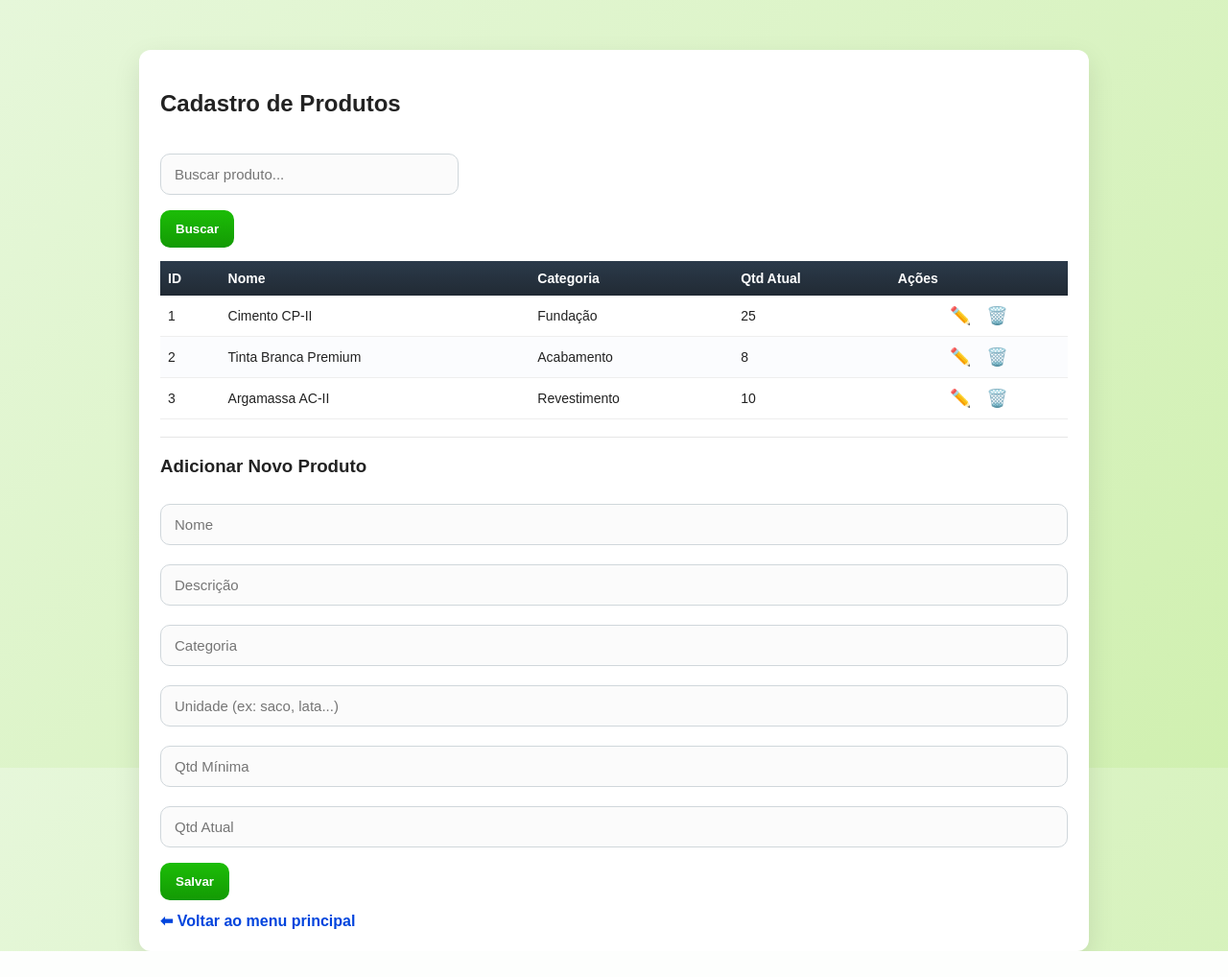
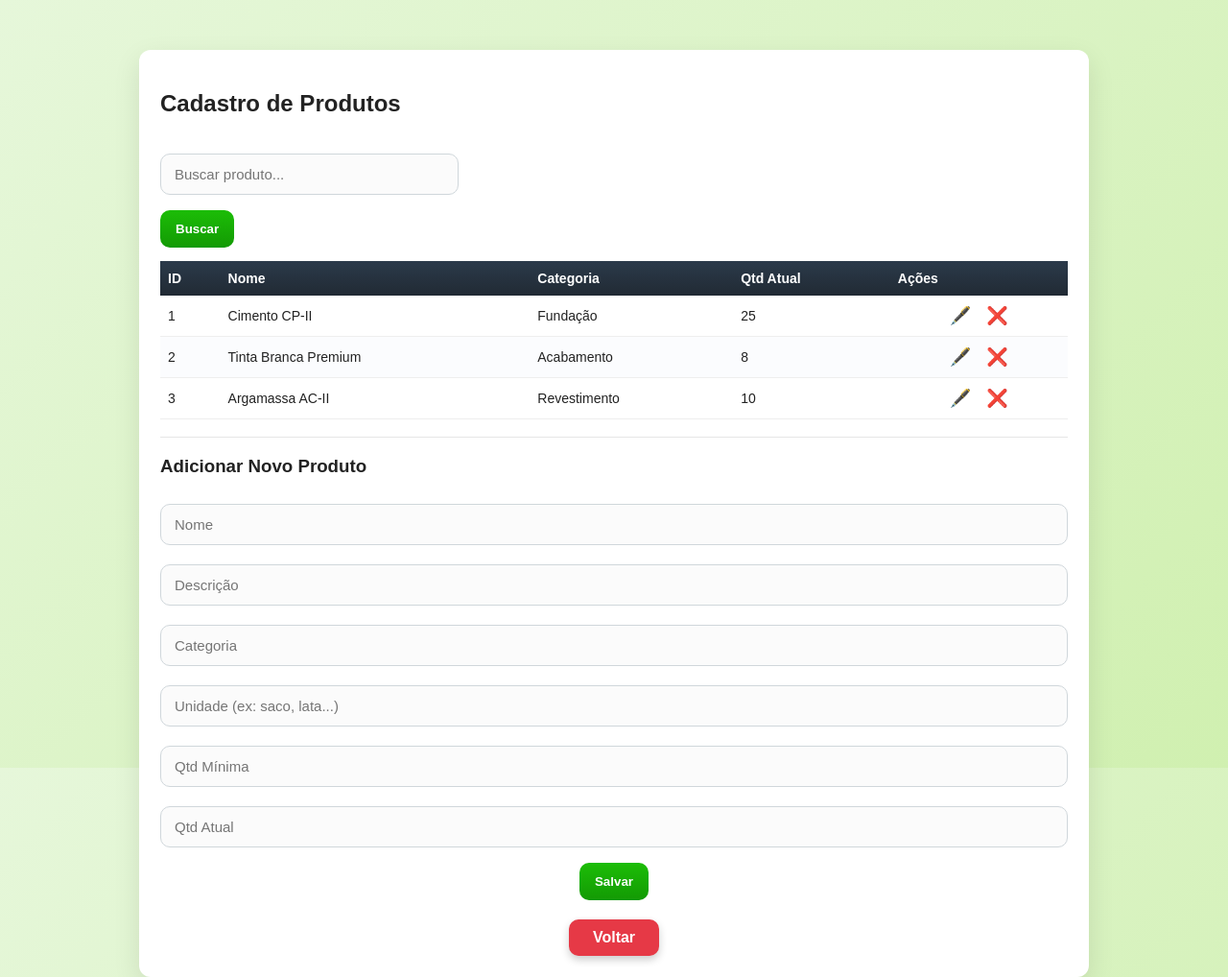
Before and after one commit to Lucas-Magalhaes-oficial/Prova-Pratica-Saep, a PHP site: page /cadastro_produto.php in a window 1280 px wide. Shown: the whole page at 96% size. Before the commit the page ends 991 px from the top, so only its background shows below. Run offline with PHP 8.4, Linux system fonts and the light colour scheme; a user stored in the database is signed in; data comes from the database, SQL or seed files in the repository; both versions use the stored data as it was after the commit.

Commit message:
troca
troca

```diff
--- a/PROJETO_PRATICO/cadastro_produto.php
+++ b/PROJETO_PRATICO/cadastro_produto.php
@@ -126,8 +126,8 @@ if (isset($_GET['editar'])) {
               <td><?= htmlspecialchars($p['categoria']) ?></td>
               <td><?= $p['quantidade_atual'] ?></td>
               <td class="acoes">
-                <a href="?editar=<?= $p['id_produto'] ?>">✏️</a>
-                <a href="?excluir=<?= $p['id_produto'] ?>" onclick="return confirm('Deseja realmente excluir este produto?')">🗑️</a>
+                <a href="?editar=<?= $p['id_produto'] ?>">🖋️</a>
+                <a href="?excluir=<?= $p['id_produto'] ?>" onclick="return confirm('Deseja realmente excluir este produto?')">❌</a>
               </td>
             </tr>
           <?php endwhile; ?>
@@ -157,10 +157,18 @@ if (isset($_GET['editar'])) {
              <?= $produtoEdit['id_produto'] ? 'readonly' : '' ?>
              required>
 
-      <button type="submit" name="salvar">Salvar</button>
+
+
+             <center>
+    <button type="submit" name="salvar">Salvar</button>
+</center>
+
+
     </form>
 
-    <a class="voltar" href="index.php">⬅ Voltar ao menu principal</a>
+    <div class="voltar-container">
+    <a href="index.php" class="btn-voltar">Voltar</a>
+</div>
   </div>
 </div>
 </body>
--- a/PROJETO_PRATICO/estoque.php
+++ b/PROJETO_PRATICO/estoque.php
@@ -152,8 +152,9 @@ $historico = $conn->query("
       </table>
     </div>
 
-    <a class="voltar" href="index.php">⬅ Voltar ao menu principal</a>
-  </div>
+    <div class="voltar-estoque">
+    <a href="index.php" class="btn-voltar">Voltar</a>
+</div>
 </div>
 </body>
 </html>
--- a/PROJETO_PRATICO/style.css
+++ b/PROJETO_PRATICO/style.css
@@ -209,7 +209,77 @@ tr:nth-child(even) td { background: #fbfcfe; }
 hr { border: none; border-top: 1px solid #e6e6e6; margin: 18px 0; }
 
 /* Link voltar */
-.voltar { display:inline-block; margin-top:12px; color:#0044dd; text-decoration:none; font-weight:700; }
+.voltar {
+	 display:inline-block;
+
+	 margin-top:12px;
+
+	 color:#0044dd;
+
+	 text-decoration:none;
+	 font-weight:700;
+
+	 text-align: center;
+	}
+
+	.voltar-estoque {
+		width: 100%;
+		text-align: center;
+		margin-top: 20px;
+	}
+
+	.btn-voltar {
+		display: inline-block;
+		padding: 10px 25px;
+		background: #e63946;
+		color: #fff;
+		border-radius: 10px;
+		font-weight: bold;
+		text-decoration: none;
+		transition: 0.3s;
+		box-shadow: 0 4px 8px rgba(0,0,0,0.2);
+	}
+
+	.btn-voltar:hover {
+		background: #d62828;
+		transform: scale(1.05);
+	}
+
+	.voltar-container {
+		width: 100%;
+		text-align: center;
+		margin-top: 20px;
+	}
+
+	.btn-voltar {
+		display: inline-block;
+		padding: 10px 25px;
+		background: #e63946;
+		color: #fff;
+		border-radius: 10px;
+		font-weight: bold;
+		text-decoration: none;
+		transition: 0.3s;
+		box-shadow: 0 4px 8px rgba(0,0,0,0.2);
+	}
+
+	.btn-voltar:hover {
+		background: #d62828;
+		transform: scale(1.05);
+	}
+
+	.salvar-container {
+		text-align: center;
+		width: 100%;
+		margin-top: 20px;
+	}
+
+	.salvar-container button {
+		width: auto; /* evita botão gigante */
+		padding: 12px 30px;
+	}
+
+
 
 /* Responsivo */
 @media (max-width:720px) {
```
Also changed, not shown: PROJETO_PRATICO/simulado_saep_db.sql (+5 -5 lines).
